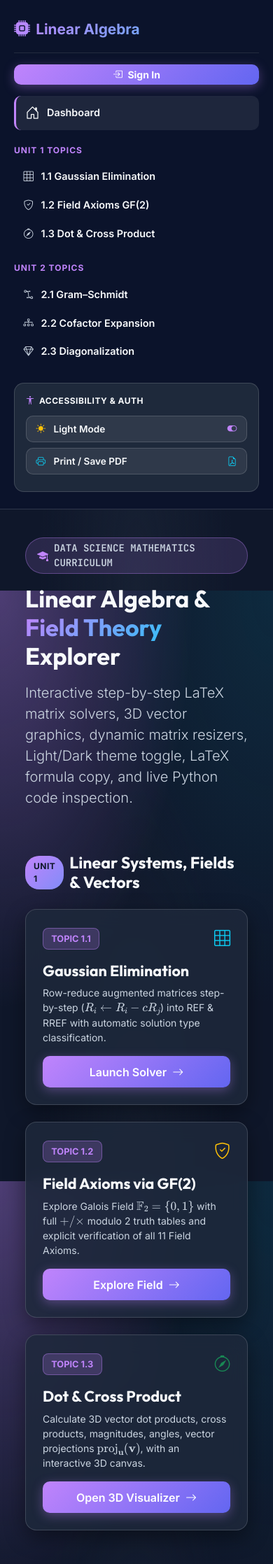
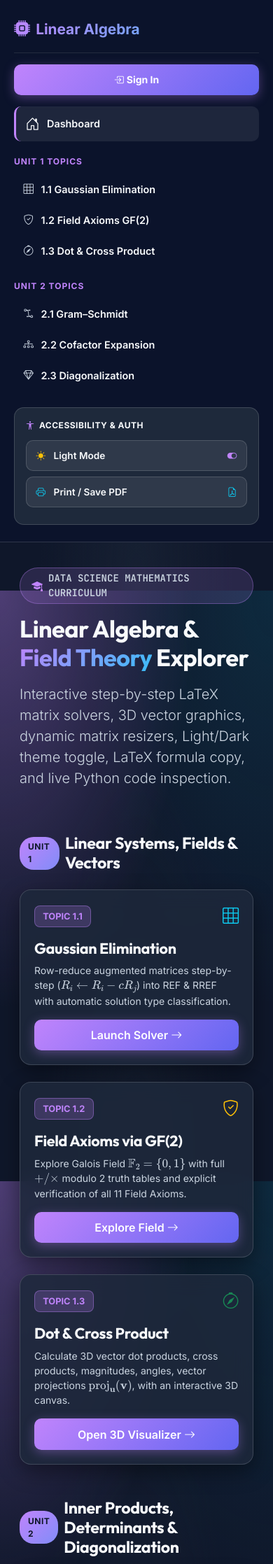
Before and after one commit to parthsalunke2306-dev/linear-algebra-website, a Django app: page / in a window 390 px wide. Shown: the top 2235 px of the page at 70% size. Run offline with Django 5.2, Linux system fonts and the light colour scheme; some libraries are stand-ins or nearby versions.

Commit message:
Refine UI/UX micro-interactions, responsive tap target padding, and accessibility focus states

```diff
--- a/linear_algebra/static/linear_algebra/css/style.css
+++ b/linear_algebra/static/linear_algebra/css/style.css
@@ -61,6 +61,7 @@ h1, h2, h3, h4, h5, h6, .brand-font {
     font-family: 'Outfit', sans-serif;
     font-weight: 700;
     color: var(--text-main);
+    letter-spacing: -0.015em;
 }
 
 p, span, label, div {
@@ -158,10 +173,11 @@ small,
     display: flex;
     align-items: center;
     gap: 0.65rem;
-    padding: 0.6rem 0.85rem;
+    padding: 0.65rem 0.85rem;
+    min-height: 44px;
     border-radius: 10px;
     text-decoration: none;
-    transition: all 0.2s ease;
+    transition: all 0.2s cubic-bezier(0.16, 1, 0.3, 1);
 }
 
 .sidebar-nav-item:hover,
@@ -211,7 +227,11 @@ small,
 
     .main-content-wrapper {
         margin-left: 0;
-        padding: 1.5rem;
+        padding: 1.25rem 1rem;
+    }
+
+    .glass-card {
+        padding: 1.25rem !important;
     }
 }
 
@@ -291,6 +314,8 @@ small,
     padding: 0.35rem 0.75rem;
     border-radius: 20px;
     letter-spacing: 0.5px;
+    display: inline-flex;
+    align-items: center;
 }
 
 .badge-topic {
@@ -301,6 +326,8 @@ small,
     font-weight: 700;
     padding: 0.3rem 0.7rem;
     border-radius: 8px;
+    display: inline-flex;
+    align-items: center;
 }
 
 /* Buttons */
@@ -311,8 +338,12 @@ small,
     border: none;
     border-radius: 10px;
     padding: 0.65rem 1.5rem;
+    min-height: 44px;
     box-shadow: 0 4px 15px var(--accent-purple-glow);
-    transition: all 0.2s ease;
+    transition: all 0.2s cubic-bezier(0.16, 1, 0.3, 1);
+    display: inline-flex;
+    align-items: center;
+    justify-content: center;
 }
 
 .btn-gradient:hover {
@@ -361,7 +400,8 @@ small,
     color: var(--text-main) !important;
     font-weight: 600;
     border-radius: 10px;
-    padding: 0.5rem 0.85rem;
+    padding: 0.55rem 0.85rem;
+    min-height: 44px;
     font-size: 0.85rem;
     width: 100%;
     text-align: left;
```
Also changed, not shown: other parts of linear_algebra/static/linear_algebra/css/style.css (+28 -3 lines).
